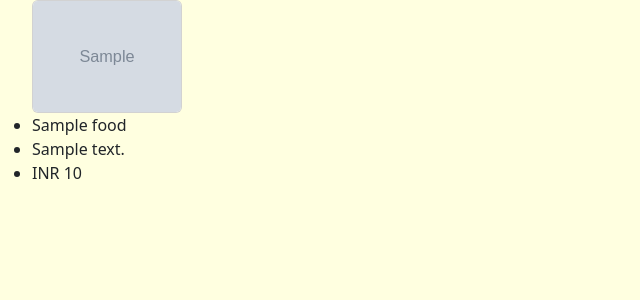
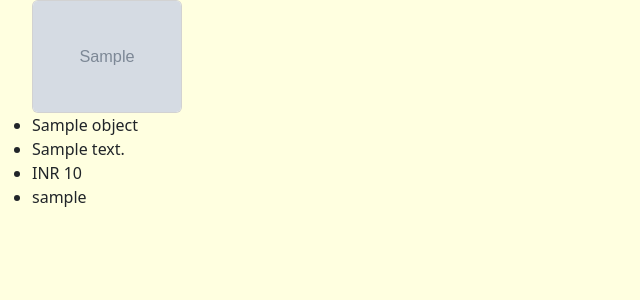
Before and after one commit to gauravlad21/food-app-django, a Django app: template foodmenu/templates/foodmenu/detail.html in a window 1280 px wide. Shown: the part 56-356 px from the top of the page, without its empty margins (0-640 px from the left). Run offline with Django 3.2, Linux system fonts and the light colour scheme; tables that the repository leaves empty hold one stand-in row (values such as "Sample post"); the template is opened without the code that fills it: values that come from a table or form of the project are taken from there, most other values are stand-ins (such as "Sample title", 1, 10 or a date in 2020); grey boxes marked "Sample" are stand-in pictures.

Commit message:
connect username and profile

```diff
--- a/foodmenu/models.py
+++ b/foodmenu/models.py
@@ -1,7 +1,10 @@
 from django.db import models
+from django.contrib.auth.models import User
+from django.urls import reverse
 
 
 class Food(models.Model):
+    user_name = models.ForeignKey(User, on_delete=models.CASCADE, default=1)
     title = models.CharField(max_length=32)
     desc = models.CharField(max_length=512)
     price = models.IntegerField()
@@ -11,3 +14,6 @@ class Food(models.Model):
 
     def __str__(self):
         return self.title
+
+    def get_absolute_url(self):
+        return reverse('food:detail', kwargs={"pk": self.pk})
--- a/foodmenu/templates/foodmenu/detail.html
+++ b/foodmenu/templates/foodmenu/detail.html
@@ -1,9 +1,10 @@
 {% extends 'foodmenu/base.html' %}
 {% block body %}
 <ul>
-    <img class="card" height="150px" width="150px" src="{{ item.image }}">
-    <li>{{ item.title }}</li>
-    <li>{{ item.desc }}</li>
-    <li>INR {{ item.price }}</li>
+    <img class="card" height="150px" width="150px" src="{{ object.image }}">
+    <li>{{ object.title }}</li>
+    <li>{{ object.desc }}</li>
+    <li>INR {{ object.price }}</li>
+    <li>{{ object.user_name }}</li>
 </ul>
 {% endblock %}
--- a/foodmenu/urls.py
+++ b/foodmenu/urls.py
@@ -1,11 +1,11 @@
 from django.urls import path
-from .views import index, food_details, create_food, update_food, delete_food
+from .views import FoodDetailsView, update_food, delete_food, IndexClassView, CreateFood
 
 app_name = 'food'
 urlpatterns = [
-    path('food/', index, name='index'),
-    path('food/<int:pk>/', food_details, name='detail'),
-    path('food/add/', create_food, name='add-food'),
+    path('food/', IndexClassView.as_view(), name='index'),
+    path('food/<int:pk>/', FoodDetailsView.as_view(), name='detail'),
+    path('food/add/', CreateFood.as_view(), name='add-food'),
     path('food/update/<int:pk>/', update_food, name='update-food'),
     path('food/update/<int:pk>/', delete_food, name='delete-food')
 ]
```
Also changed, not shown: foodmenu/views.py (+23 -0 lines), foodmenu/migrations/0003_food_user_name.py (added).
